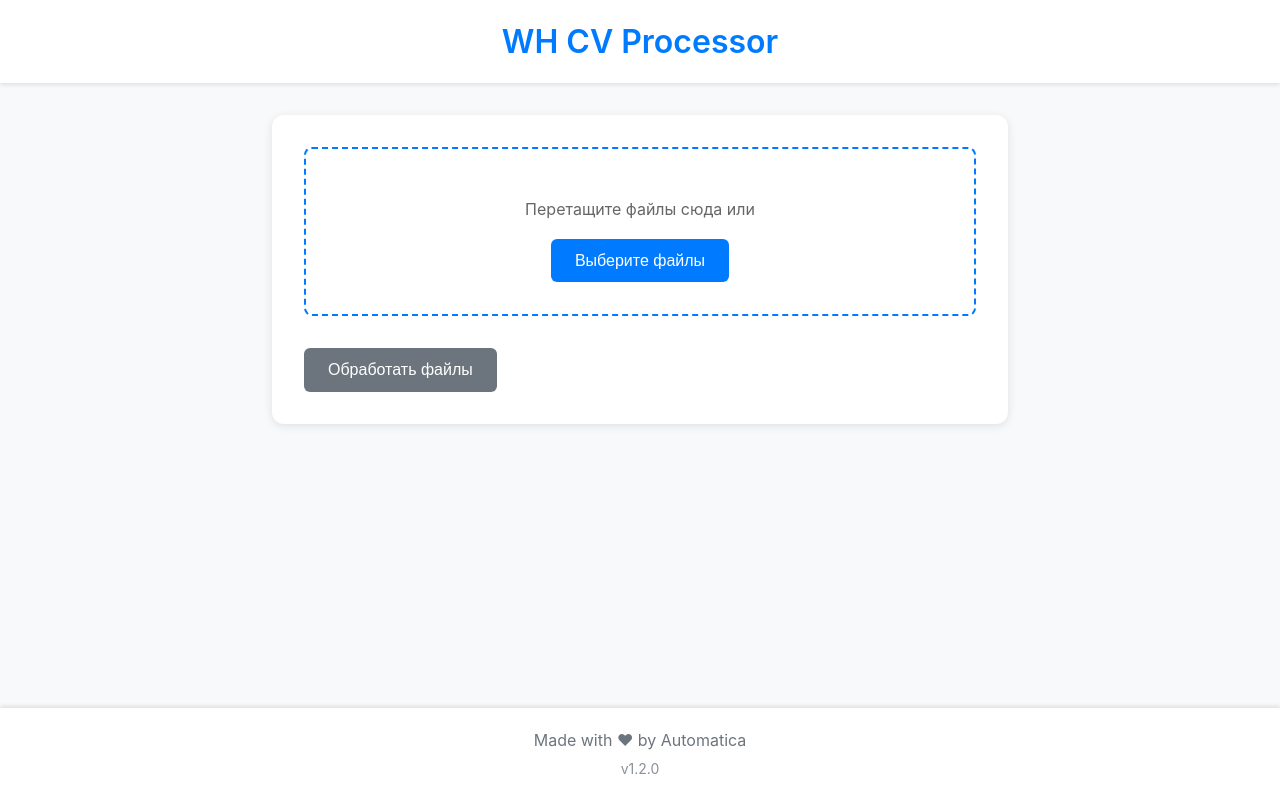
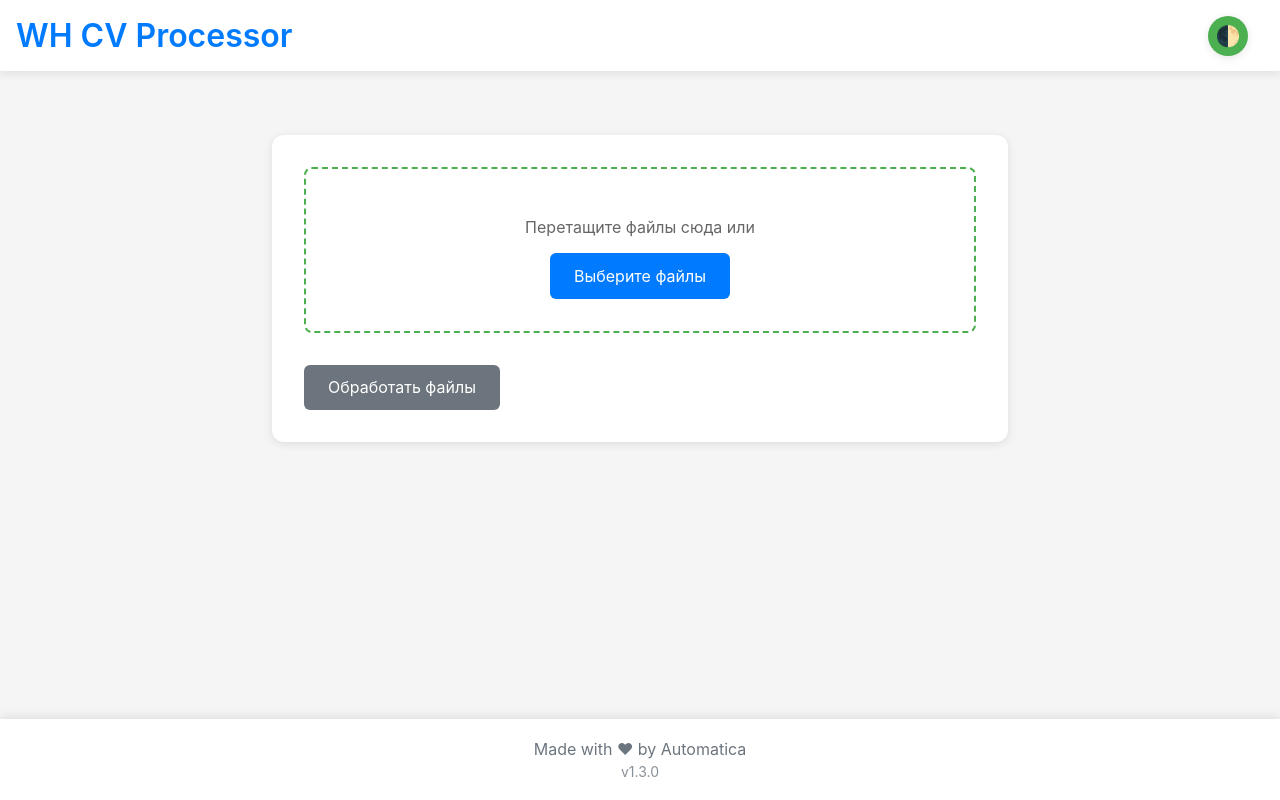
Before and after one commit to miolamio/cv_hunter, a website: page public/index.html in a window 1280 px wide. Drawn offline with Linux system fonts and the light colour scheme.

Commit message:
feat: add dark theme support with theme switcher
- Add theme switcher button in header\n- Implement CSS variables for theme colors\n- Add dark theme styles\n- Add theme preference persistence in localStorage\n- Add smooth transitions between themes

```diff
--- a/package.json
+++ b/package.json
@@ -1,6 +1,6 @@
 {
   "name": "cv_hunter",
-  "version": "1.2.0",
+  "version": "1.3.0",
   "main": "server.js",
   "scripts": {
     "start": "node server.js",
--- a/public/css/styles.css
+++ b/public/css/styles.css
@@ -5,29 +5,51 @@
     --error-color: #dc3545;
     --background-color: #f8f9fa;
     --text-color: #212529;
+    --bg-color: #f5f5f5;
+    --container-bg: #ffffff;
+    --border-color: #4CAF50;
+    --btn-bg: #4CAF50;
+    --btn-hover: #45a049;
+    --file-item-bg: #f8f9fa;
+    --header-bg: #ffffff;
+    --footer-bg: #ffffff;
+    --shadow-color: rgba(0, 0, 0, 0.1);
+}
+
+[data-theme="dark"] {
+    --bg-color: #1a1a1a;
+    --container-bg: #2d2d2d;
+    --text-color: #ffffff;
+    --border-color: #4CAF50;
+    --btn-bg: #4CAF50;
+    --btn-hover: #45a049;
+    --file-item-bg: #3d3d3d;
+    --header-bg: #2d2d2d;
+    --footer-bg: #2d2d2d;
+    --shadow-color: rgba(0, 0, 0, 0.3);
 }
 
 * {
     margin: 0;
     padding: 0;
     box-sizing: border-box;
+    font-family: -apple-system, BlinkMacSystemFont, 'Segoe UI', Roboto, Oxygen, Ubuntu, Cantarell, sans-serif;
 }
 
 body {
-    font-family: -apple-system, BlinkMacSystemFont, 'Segoe UI', Roboto, 'Helvetica Neue', Arial, sans-serif;
-    line-height: 1.6;
+    background-color: var(--bg-color);
     color: var(--text-color);
-    background-color: var(--background-color);
     min-height: 100vh;
     display: flex;
     flex-direction: column;
+    transition: background-color 0.3s ease, color 0.3s ease;
 }
 
 header {
-    background-color: white;
-    box-shadow: 0 2px 4px rgba(0,0,0,0.1);
-    padding: 1rem 0;
-    text-align: center;
+    background-color: var(--header-bg);
+    padding: 1rem;
+    box-shadow: 0 2px 10px var(--shadow-color);
+    position: relative;
 }
 
 header h1 {
@@ -46,21 +68,21 @@ main {
 
 .container {
     max-width: 800px;
-    margin: 0 auto;
-    background: white;
+    margin: 2rem auto;
+    background: var(--container-bg);
     padding: 2rem;
     border-radius: 12px;
-    box-shadow: 0 2px 10px rgba(0, 0, 0, 0.1);
+    box-shadow: 0 2px 10px var(--shadow-color);
 }
 
 .drop-zone {
-    border: 2px dashed var(--primary-color);
+    border: 2px dashed var(--border-color);
     border-radius: 8px;
     padding: 2rem;
     text-align: center;
-    background-color: white;
-    transition: border-color 0.3s ease;
-    margin-bottom: 2rem;
+    cursor: pointer;
+    transition: all 0.3s ease;
+    margin-bottom: 1.5rem;
 }
 
 .drop-zone.dragover {
@@ -92,11 +114,11 @@ main {
     display: flex;
     justify-content: space-between;
     align-items: center;
-    padding: 0.75rem;
-    background-color: white;
-    border-radius: 4px;
+    padding: 0.8rem;
+    background-color: var(--file-item-bg);
+    border-radius: 6px;
     margin-bottom: 0.5rem;
-    box-shadow: 0 1px 3px rgba(0,0,0,0.1);
+    transition: background-color 0.3s ease;
 }
 
 .file-item .file-name {
@@ -197,11 +219,11 @@ main {
 }
 
 footer {
-    background-color: white;
-    box-shadow: 0 -2px 4px rgba(0,0,0,0.1);
-    padding: 1rem 0;
+    margin-top: auto;
+    padding: 1rem;
     text-align: center;
-    margin-top: auto;
+    background-color: var(--footer-bg);
+    box-shadow: 0 -2px 10px var(--shadow-color);
 }
 
 footer p {
@@ -213,3 +235,28 @@ footer p {
     font-size: 0.875rem;
     opacity: 0.8;
 }
+
+.theme-switcher {
+    position: absolute;
+    top: 50%;
+    right: 2rem;
+    transform: translateY(-50%);
+    background: var(--btn-bg);
+    color: white;
+    border: none;
+    border-radius: 50%;
+    width: 40px;
+    height: 40px;
+    cursor: pointer;
+    display: flex;
+    align-items: center;
+    justify-content: center;
+    font-size: 20px;
+    transition: all 0.3s ease;
+    box-shadow: 0 2px 10px var(--shadow-color);
+}
+
+.theme-switcher:hover {
+    background: var(--btn-hover);
+    transform: translateY(-50%) scale(1.05);
+}
--- a/public/index.html
+++ b/public/index.html
@@ -9,6 +9,7 @@
 <body>
     <header>
         <h1>WH CV Processor</h1>
+        <button class="theme-switcher" id="themeSwitcher" aria-label="Переключить тему">🌓</button>
     </header>
 
     <main>
@@ -27,11 +28,28 @@
 
     <footer>
         <p>Made with ♥ by Automatica</p>
-        <p class="version">v1.2.0</p>
+        <p class="version">v1.3.0</p>
     </footer>
 
     <div class="notification" id="notification"></div>
 
     <script src="/js/upload.js"></script>
+    <script>
+        // Theme Switcher
+        const themeSwitcher = document.getElementById('themeSwitcher');
+
+        // Check for saved theme preference or default to 'light'
+        const currentTheme = localStorage.getItem('theme') || 'light';
+        document.documentElement.setAttribute('data-theme', currentTheme);
+
+        // Toggle theme
+        themeSwitcher.addEventListener('click', () => {
+            const currentTheme = document.documentElement.getAttribute('data-theme');
+            const newTheme = currentTheme === 'light' ? 'dark' : 'light';
+
+            document.documentElement.setAttribute('data-theme', newTheme);
+            localStorage.setItem('theme', newTheme);
+        });
+    </script>
 </body>
 </html>
```
